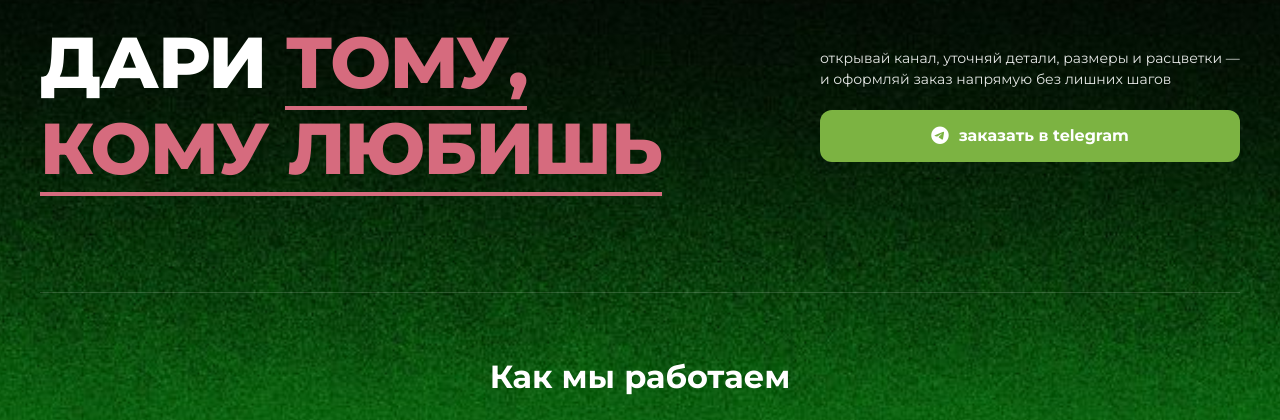
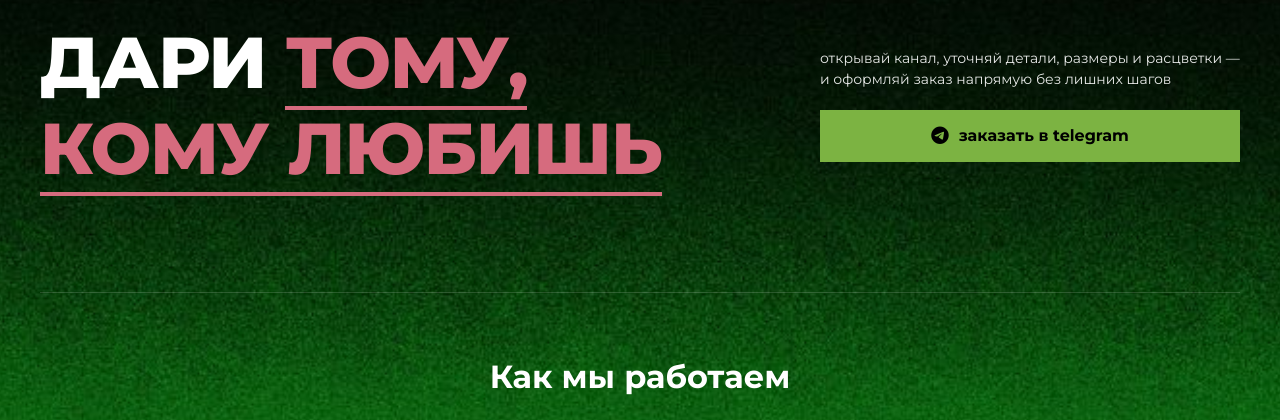
Before and after one commit to firsovak-hash/store, a Flask app: page / in a window 1280 px wide. Shown: the part 151-571 px from the top of the page. Run offline with Flask 3, Linux system fonts and the light colour scheme.

Commit message:
Update index.html

```diff
--- a/templates/index.html
+++ b/templates/index.html
@@ -120,16 +120,16 @@
         text-align: left;
     }
 
-    /* Кнопка Telegram — салатовая, квадратная, с диагональным блеском */
+    /* Кнопка Telegram — без скруглений, чёрный шрифт, с диагональным блеском */
     .telegram-btn {
         display: inline-flex;
         align-items: center;
         justify-content: center;
         gap: 10px;
         background: #7cb342;
-        color: white;
+        color: #000000;
         padding: 14px 24px;
-        border-radius: 12px;
+        border-radius: 0px;
         font-weight: 700;
         font-size: 16px;
         text-decoration: none;
@@ -143,22 +143,22 @@
     .telegram-btn::after {
         content: '';
         position: absolute;
-        top: 0;
+        top: -50%;
         left: -100%;
-        width: 100%;
-        height: 100%;
-        background: linear-gradient(135deg, rgba(255,255,255,0) 0%, rgba(255,255,255,0) 40%, rgba(255,255,255,0.6) 50%, rgba(255,255,255,0) 60%, rgba(255,255,255,0) 100%);
-        transform: skewX(-20deg);
-        animation: shine 4s ease-in-out infinite;
+        width: 200%;
+        height: 200%;
+        background: linear-gradient(115deg, rgba(255,255,255,0) 0%, rgba(255,255,255,0) 35%, rgba(255,255,255,0.8) 45%, rgba(255,255,255,0.8) 55%, rgba(255,255,255,0) 65%, rgba(255,255,255,0) 100%);
+        transform: rotate(25deg);
+        animation: shine 5s ease-in-out infinite;
     }
     @keyframes shine {
-        0% { left: -100%; opacity: 0; }
-        20% { left: -100%; opacity: 0; }
-        30% { left: 100%; opacity: 1; }
-        40% { left: 100%; opacity: 0; }
-        100% { left: 100%; opacity: 0; }
+        0% { transform: translateX(-100%) rotate(25deg); opacity: 0; }
+        10% { transform: translateX(-100%) rotate(25deg); opacity: 0; }
+        30% { transform: translateX(100%) rotate(25deg); opacity: 1; }
+        50% { transform: translateX(100%) rotate(25deg); opacity: 0; }
+        100% { transform: translateX(100%) rotate(25deg); opacity: 0; }
     }
-    .telegram-btn i { font-size: 18px; }
+    .telegram-btn i { font-size: 18px; color: #000000; }
     .telegram-btn:hover { background: #689f38; transform: scale(1.02); }
 
     /* Процесс работы */
```
